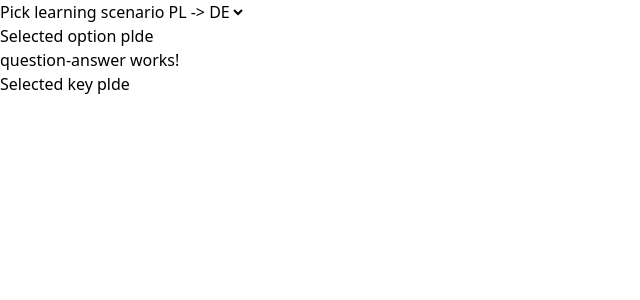
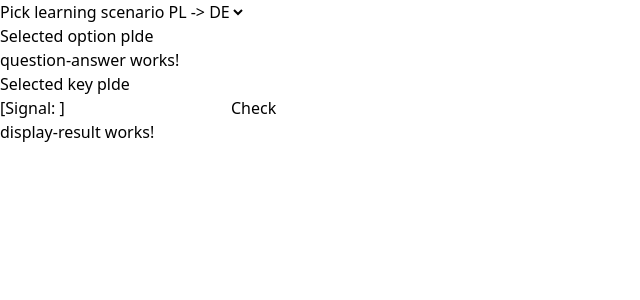
Before and after one commit to AdrianPasik/ForeignTeacher, an Angular app: page / in a window 1280 px wide. Shown: the top 300 px of the page, without its empty margins (0-640 px from the left). Built offline with nearby package versions, Linux system fonts and the light colour scheme.

Commit message:
question answer scaffold

```diff
--- a/src/app/frontend/language-select/language-select.html
+++ b/src/app/frontend/language-select/language-select.html
@@ -12,5 +12,5 @@
         Selected option
         {{ selectedLanguageKey() }}
     </div>
-    <app-question-answer [selectedLanguage]="this.selectedLanguageKey()" />
+    <app-question-answer [selectedLanguage]="this.selectedLanguageKey()" [learningService]="this.learning()" />
 </div>
--- a/src/app/frontend/question-answer/question-answer.html
+++ b/src/app/frontend/question-answer/question-answer.html
@@ -1,4 +1,13 @@
 <div>
 <p>question-answer works!</p>
 <h2>Selected key {{ selectedLanguage() }}</h2>
+<div>
+      <label>{{ knownLanguageText() }}</label>
+      <input
+        [value]="userTranslation"
+        (input)="onInputChange($event)"
+        type="text">
+      <button (click)="onButtonClick()">{{ checkAnswerCaption() }}</button>
+    </div>
+<app-display-result />
 </div>
--- a/src/app/frontend/question-answer/question-answer.ts
+++ b/src/app/frontend/question-answer/question-answer.ts
@@ -1,14 +1,32 @@
-import { Component, input } from '@angular/core';
+import { Component, Input, input, Signal, signal } from '@angular/core';
 import { Progress } from '../../services/persistence/progress';
 import { Learning } from '../../services/learning';
+import { DisplayResult } from "../display-result/display-result";
 
 @Component({
-  selector: 'app-question-answer',
-  imports: [],
-  templateUrl: './question-answer.html',
-  styleUrl: './question-answer.css',
+    selector: 'app-question-answer',
+    imports: [DisplayResult],
+    templateUrl: './question-answer.html',
+    styleUrl: './question-answer.css',
 })
 export class QuestionAnswer {
-  selectedLanguage = input.required<string>();
-  //learning = input.required<Learning>();
+    selectedLanguage = input.required<string>();
+    learningService = input.required<Learning | null>();
+    knownLanguageText = signal("");
+    userTranslation = signal("");
+    checkAnswerCaption = signal("Check");
+
+    onInputChange(event: any): void {
+        this.userTranslation.set(event.target.value);
+    }
+
+    onButtonClick(): void {
+        if (this.learningService() == null) {
+            console.error('Learning service was not injected properly');
+        }
+        const realService = <Learning>this.learningService();
+
+        // Empty logic for now
+        console.log('Button clicked');
+    }
 }
```
